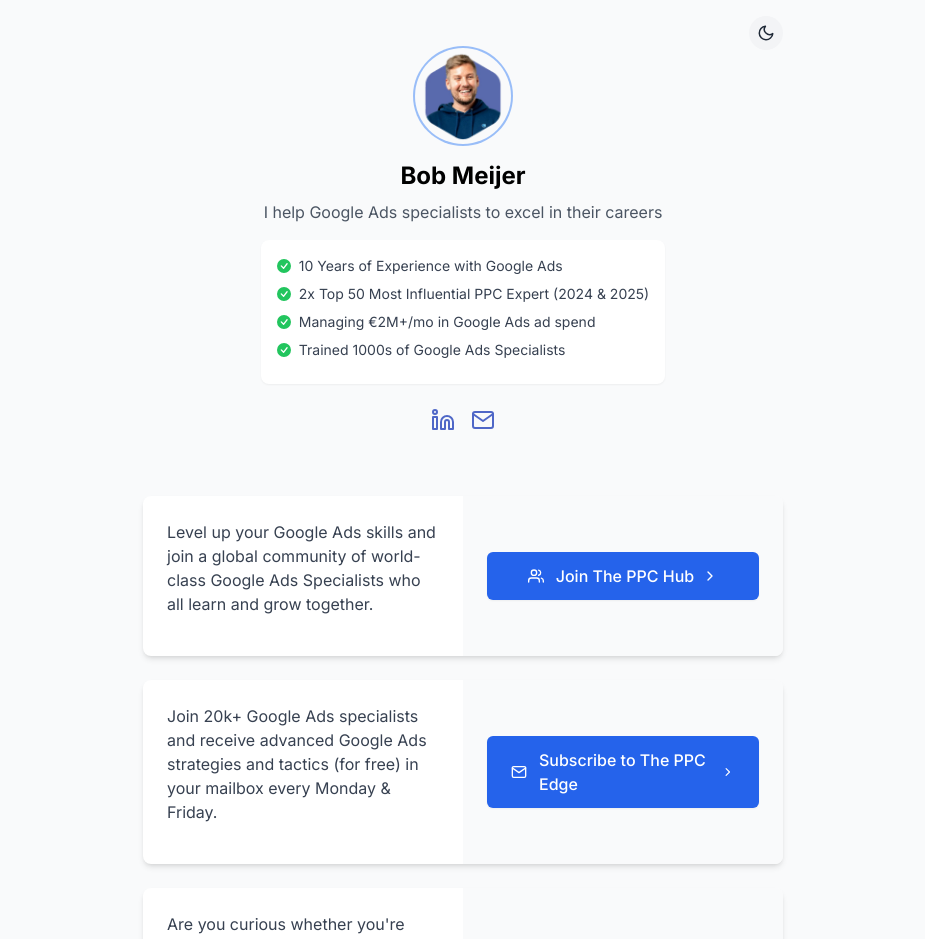
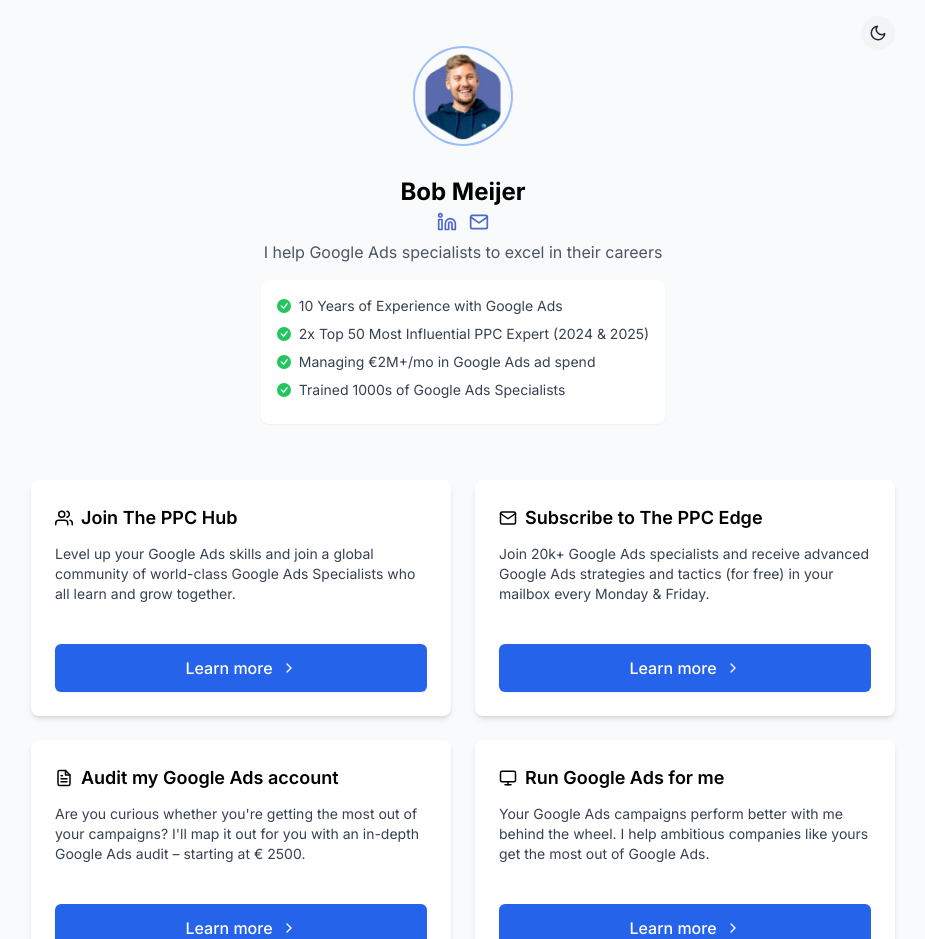
Before and after one commit to bobmeijer/linktree-alternative, a Next.js app: page / in a window 1280 px wide. Shown: the top 939 px of the page, without its empty margins (177-1102 px from the left). Built offline with nearby package versions, Linux system fonts and the light colour scheme.

Commit message:
Update layout to 2x2 grid and improve component structure

```diff
--- a/app/components/ContactButton.tsx
+++ b/app/components/ContactButton.tsx
@@ -5,16 +5,15 @@
 
 const ContactButton: React.FC = () => {
   return (
-    <a
-      href="mailto:info@bobmeijer.nl"
-      className="link-card mt-4 bg-opacity-90 hover:bg-opacity-100"
-    >
-      <div className="flex items-center">
+    <div className="w-full max-w-4xl mx-auto mt-8">
+      <a
+        href="mailto:info@bobmeijer.nl"
+        className="link-button w-full max-w-md mx-auto py-3 px-6 flex items-center justify-center"
+      >
         <FiMessageSquare className="mr-3" />
-        <span>Send me a message</span>
-      </div>
-      <FiMessageSquare className="opacity-0" />
-    </a>
+        <span className="font-medium">Send me a message</span>
+      </a>
+    </div>
   );
 };
 
--- a/app/components/Link.tsx
+++ b/app/components/Link.tsx
@@ -17,43 +17,27 @@
   description
 }: LinkProps) => {
   return (
-    <div className="w-full max-w-2xl mb-6">
-      {description ? (
-        <div className="card-container bg-white dark:bg-gray-800 rounded-lg shadow-md overflow-hidden">
-          <div className="grid grid-cols-1 md:grid-cols-2">
-            <div className="p-6">
-              <p className="text-gray-700 dark:text-gray-300 mb-4">{description}</p>
-            </div>
-            <div className="bg-gray-50 dark:bg-gray-700 p-6 flex items-center justify-center">
-              <a
-                href={url}
-                target="_blank"
-                rel="noopener noreferrer"
-                className="link-button w-full py-3 px-6 bg-blue-600 hover:bg-blue-700 text-white rounded-md transition-colors duration-200 flex items-center justify-center"
-              >
-                <div className="flex items-center">
-                  {icon && <span className="mr-3">{icon}</span>}
-                  <span className="font-medium">{title}</span>
-                </div>
-                <FiChevronRight className="ml-2" />
-              </a>
-            </div>
-          </div>
-        </div>
-      ) : (
+    <div className="card-container bg-white dark:bg-gray-800 rounded-lg shadow-md overflow-hidden h-full flex flex-col">
+      <div className="p-6 flex-grow">
+        <h3 className="text-lg font-semibold mb-3 flex items-center">
+          {icon && <span className="mr-2">{icon}</span>}
+          {title}
+        </h3>
+        {description && (
+          <p className="text-gray-700 dark:text-gray-300 text-sm mb-4">{description}</p>
+        )}
+      </div>
+      <div className="px-6 pb-6">
         <a
           href={url}
           target="_blank"
           rel="noopener noreferrer"
-          className="link-card mb-3"
+          className="link-button w-full py-3 px-4 flex items-center justify-center"
         >
-          <div className="flex items-center">
-            {icon && <span className="mr-3">{icon}</span>}
-            <span>{title}</span>
-          </div>
-          <FiChevronRight className="text-white" />
+          <span className="font-medium">Learn more</span>
+          <FiChevronRight className="ml-2" />
         </a>
-      )}
+      </div>
     </div>
   );
 };
--- a/app/components/LinkContainer.tsx
+++ b/app/components/LinkContainer.tsx
@@ -45,7 +45,8 @@
   ];
 
   return (
-    <div className="w-full flex flex-col items-center">
+    <div className="w-full max-w-4xl mx-auto">
+      <div className="grid grid-cols-1 md:grid-cols-2 gap-6">
         {links.map((link, index) => (
           <Link
             key={index}
@@ -56,6 +57,7 @@
           />
         ))}
       </div>
+    </div>
   );
 };
 
--- a/app/components/Profile.tsx
+++ b/app/components/Profile.tsx
@@ -36,7 +36,31 @@
           unoptimized
         />
       </div>
-      <h1 className="text-2xl font-bold mt-4 mb-2">{name}</h1>
+      <div className="flex flex-col items-center">
+        <h1 className="text-2xl font-bold mt-4 mb-1">{name}</h1>
+        <div className="social-icons justify-center mb-2">
+          {socials.linkedin && (
+            <a
+              href={socials.linkedin}
+              target="_blank"
+              rel="noopener noreferrer"
+              className="text-primary hover:text-opacity-80 transition-colors"
+              aria-label="LinkedIn"
+            >
+              <FiLinkedin size={20} />
+            </a>
+          )}
+          {socials.email && (
+            <a
+              href={`mailto:${socials.email}`}
+              className="text-primary hover:text-opacity-80 transition-colors"
+              aria-label="Email"
+            >
+              <FiMail size={20} />
+            </a>
+          )}
+        </div>
+      </div>
       <p className="text-gray-600 dark:text-gray-300 mb-4">{bio}</p>
 
       {credentials.length > 0 && (
@@ -51,29 +75,6 @@
           ))}
         </div>
       )}
-
-      <div className="social-icons justify-center">
-        {socials.linkedin && (
-          <a
-            href={socials.linkedin}
-            target="_blank"
-            rel="noopener noreferrer"
-            className="text-primary hover:text-opacity-80 transition-colors"
-            aria-label="LinkedIn"
-          >
-            <FiLinkedin size={24} />
-          </a>
-        )}
-        {socials.email && (
-          <a
-            href={`mailto:${socials.email}`}
-            className="text-primary hover:text-opacity-80 transition-colors"
-            aria-label="Email"
-          >
-            <FiMail size={24} />
-          </a>
-        )}
-      </div>
     </div>
   );
 };
--- a/app/globals.css
+++ b/app/globals.css
@@ -32,7 +32,7 @@
   }
 
   .profile-container {
-    @apply flex flex-col items-center max-w-2xl mx-auto px-4 pt-12 pb-20;
+    @apply flex flex-col items-center max-w-4xl mx-auto px-4 pt-12 pb-20;
   }
 
   .profile-image {
@@ -40,7 +40,7 @@
   }
 
   .social-icons {
-    @apply flex gap-4 mb-8;
+    @apply flex gap-3 items-center;
   }
 
   .card-container {
```
Lines whose indentation alone changed are shown as unchanged.
